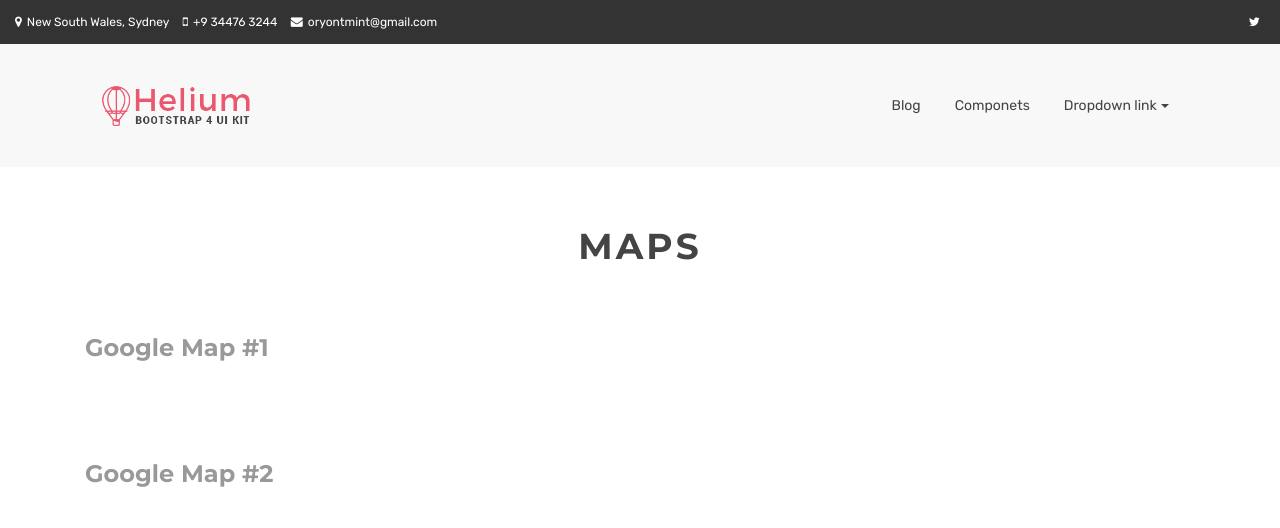
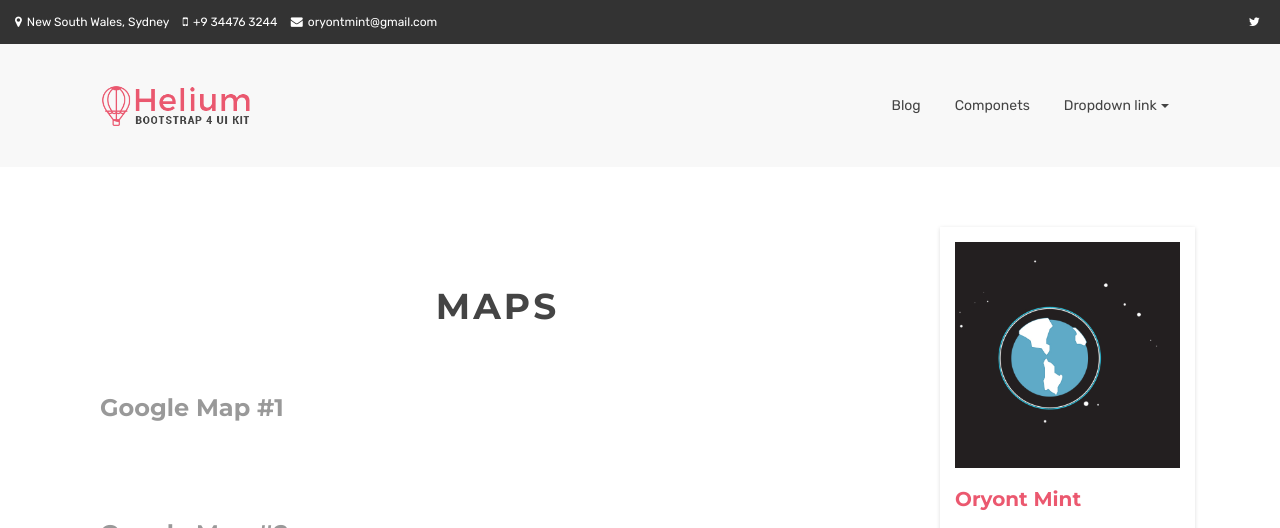
Before and after one commit to Oryont/Oryont.github.io, a Jekyll site: the page built from maps.html, in a window 1280 px wide. Shown: the top 528 px of the page. Built offline with Jekyll 4.4.1, drawn with Linux system fonts in a browser that asks for light colours; comment, search, counter and statistics services are not loaded; some of the changed text lies outside the part shown; grey boxes are pictures that could not be loaded.

Commit message:
Day 4: Changed the default page to blog

```diff
--- a/_layouts/index.html
+++ b/_layouts/index.html
@@ -2,4 +2,4 @@
 layout: default
 ---
 {% include JB/setup %}
-{% include themes/bootstrap/index.html %}
+{% include themes/bootstrap/blog.html %}
```
